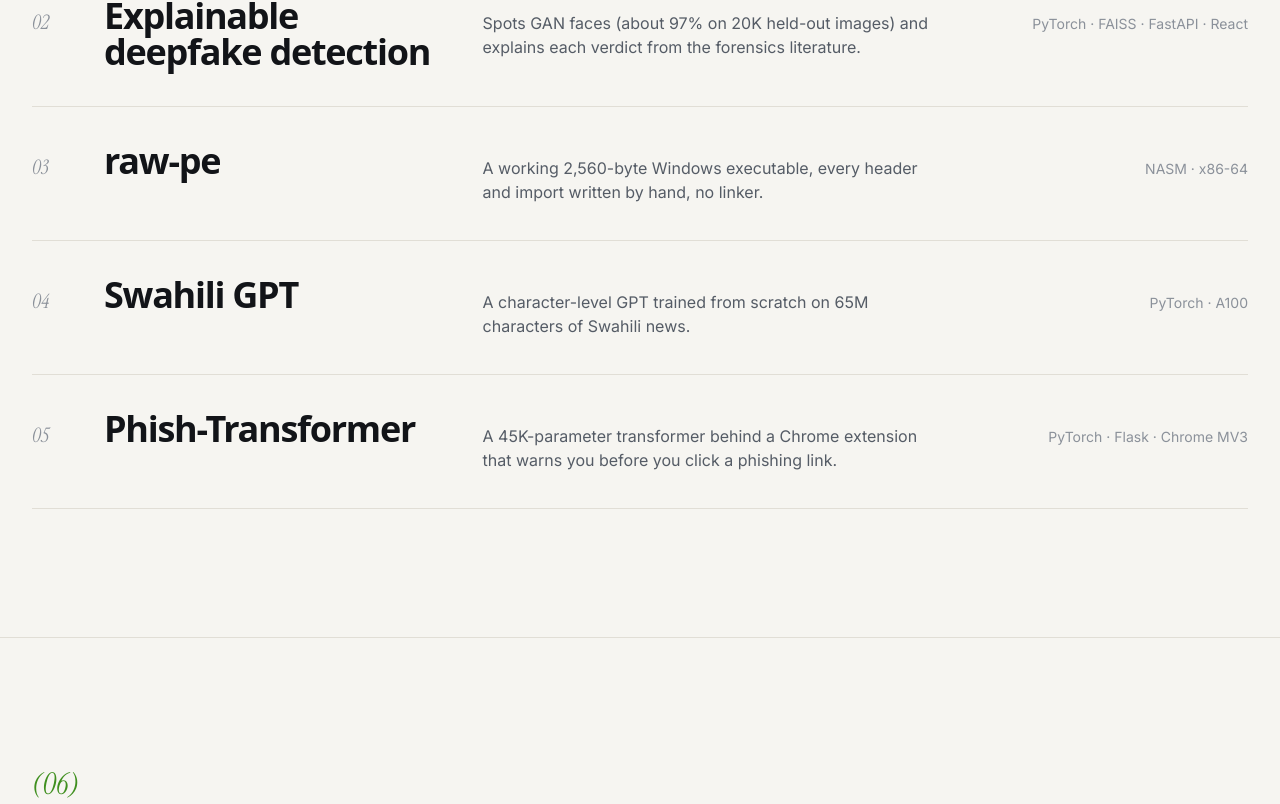
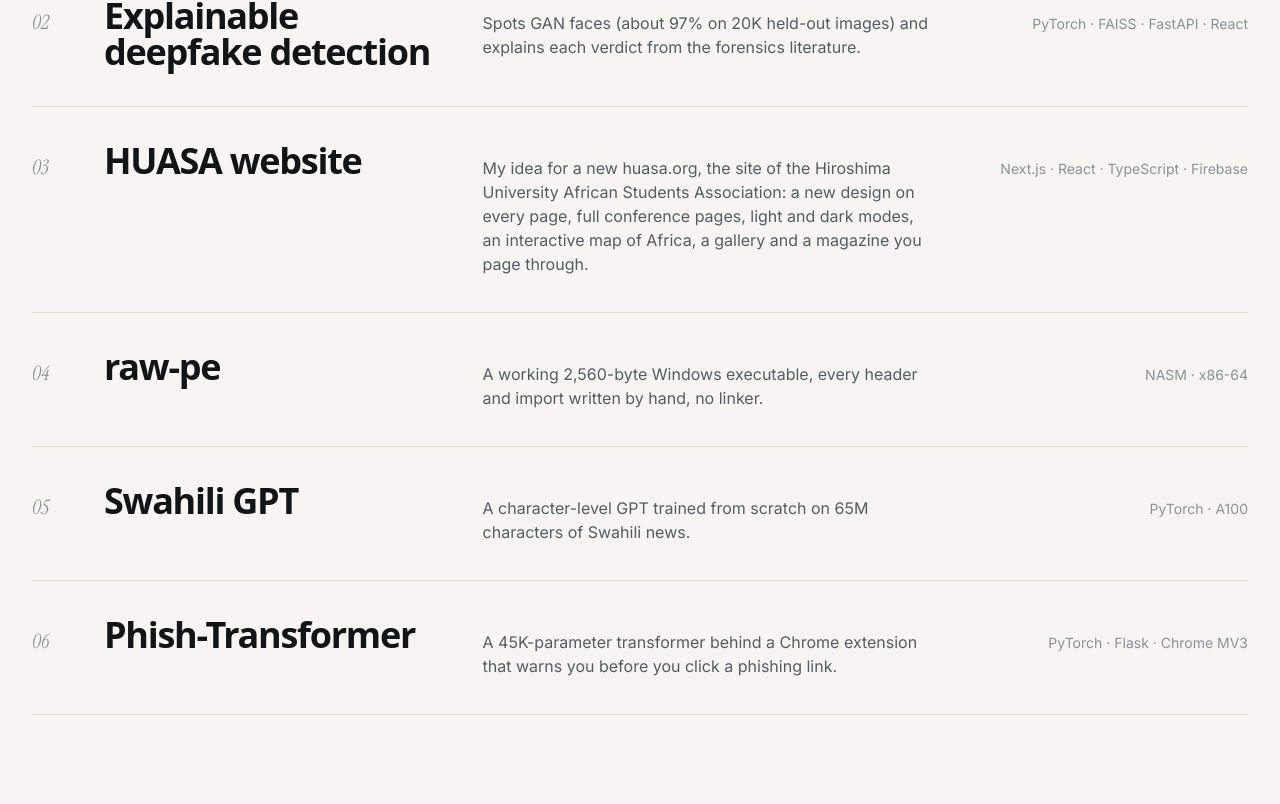
Before and after one commit to RamadhanAdam/ramadhanadam.github.io, a React (Vite) app: page / in a window 1280 px wide. Shown: the part 5976-6780 px from the top of the page. Built offline with nearby package versions, Linux system fonts and the light colour scheme; a web font is replaced by a local one.

Commit message:
Projects: the new HUASA website

```diff
--- a/src/data.ts
+++ b/src/data.ts
@@ -142,7 +142,7 @@ export type Project = {
 
 export type Shot = { src: string; caption: string };
 
-// Five, not all of them: the rest are on GitHub.
+// Six, not all of them: the rest are on GitHub.
 export const projects: Project[] = [
   {
     title: "IBUKI (息吹)",
@@ -174,6 +174,15 @@ export const projects: Project[] = [
       { label: "Demo", href: "https://deepfake-rag.vercel.app" },
       { label: "Code", href: "https://github.com/RamadhanAdam/deepfake-rag" },
     ],
+  },
+  {
+    title: "HUASA website",
+    what: "My idea for a new huasa.org, the site of the Hiroshima University African Students Association: a new design on every page, full conference pages, light and dark modes, an interactive map of Africa, a gallery and a magazine you page through.",
+    stack: "Next.js · React · TypeScript · Firebase",
+    preview: "image",
+    image: "/images/projects/huasa.jpg",
+    href: "https://huasa.org",
+    links: [{ label: "Site", href: "https://huasa.org" }],
   },
   {
     title: "raw-pe",
```
Also changed, not shown: public/images/projects/huasa.jpg (added).
